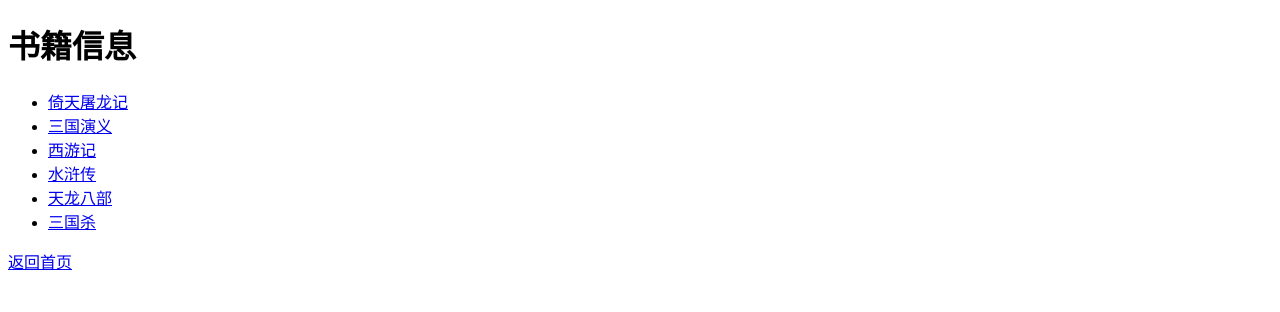
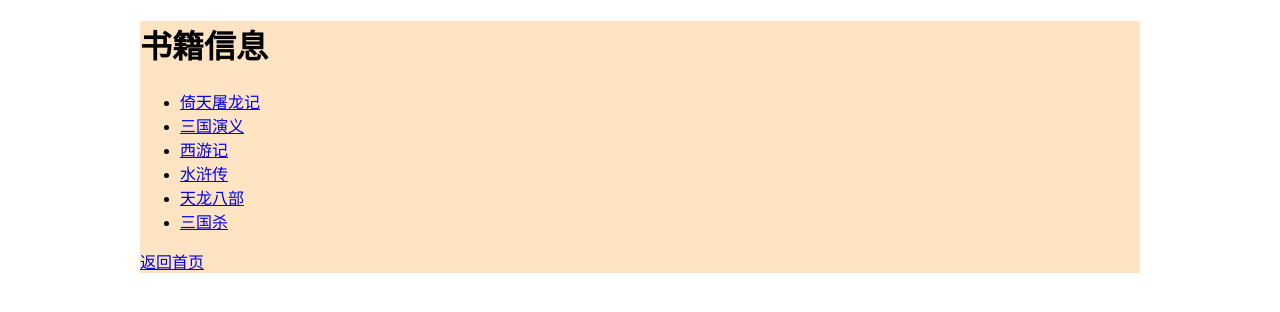
Before and after one commit to cjb0721/DjangoProject, a Django app: page /booktest/booklist/ in a window 1280 px wide. Shown: the top 312 px of the page. Run offline with Django 3.2, Linux system fonts and the light colour scheme; data comes from the database, SQL or seed files in the repository.

Commit message:
加载静态文件 去除静态文件硬编码

```diff
--- a/demo01/demo01/settings.py
+++ b/demo01/demo01/settings.py
@@ -133,3 +133,4 @@ USE_TZ = True
 # https://docs.djangoproject.com/en/2.2/howto/static-files/
 
 STATIC_URL = '/static/'
+STATICFILES_DIRS = [os.path.join(BASE_DIR, 'static')]
--- /dev/null
+++ b/demo01/static/css/main.css
@@ -0,0 +1,6 @@
+div.container{
+    width: 1000px;
+    margin: 0 auto;
+    background-color: bisque;
+
+}
--- a/demo01/templates/booktest/detail.html
+++ b/demo01/templates/booktest/detail.html
@@ -3,8 +3,10 @@
 <head>
     <meta charset="UTF-8">
     <title>详情页</title>
+    <link rel="stylesheet" href="/static/css/main.css">
 </head>
 <body>
+    <div class="container">
         <h2>书名: {{ book.book_title }}</h2>
         <ul>
 
@@ -18,5 +20,7 @@
         {# <a href="/booktest/list/">返回</a> #}
         <a href="{% url 'booktest:list' %}">返回</a>
 
+    </div>
+
 </body>
 </html>
--- a/demo01/templates/booktest/list.html
+++ b/demo01/templates/booktest/list.html
@@ -3,9 +3,10 @@
 <head>
     <meta charset="UTF-8">
     <title>列表页</title>
+    <link rel="stylesheet" href="/static/css/main.css">
 </head>
 <body>
-
+    <div class="container">
         <h1>书籍信息</h1>
         <ul>
             {% for book in booklist %}
@@ -18,5 +19,8 @@
         </ul>
         {# <a href="/booktest/">返回首页</a> #}
         <a href="{% url 'booktest:index' %}">返回首页</a>
+
+    </div>
+
 </body>
 </html>
```
Also changed, not shown: demo01/templates/booktest/index.html (+9 -1 lines), demo01/static/img/bg1.png (added). Lines whose indentation alone changed are shown as unchanged.
